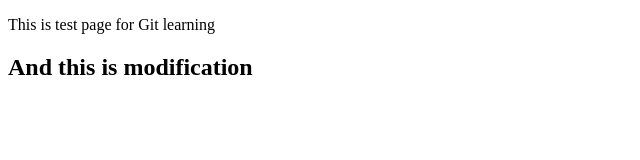
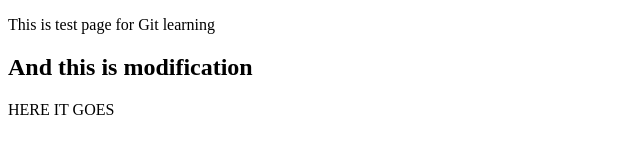
Before and after one commit to Urbanski-sprawozdanie/team8utp, a plain HTML site: page test.html in a window 1280 px wide. Shown: the whole page, without its empty margins (0-640 px from the left). Drawn offline with Linux system fonts and the light colour scheme.

Commit message:
Another change in text test.html

```diff
--- a/test.html
+++ b/test.html
@@ -6,5 +6,6 @@
 <body>
 	<p>This is test page for Git learning</p>
 	<h2>And this is modification</h2>
+	HERE IT GOES
 </body>
 </html>
```
